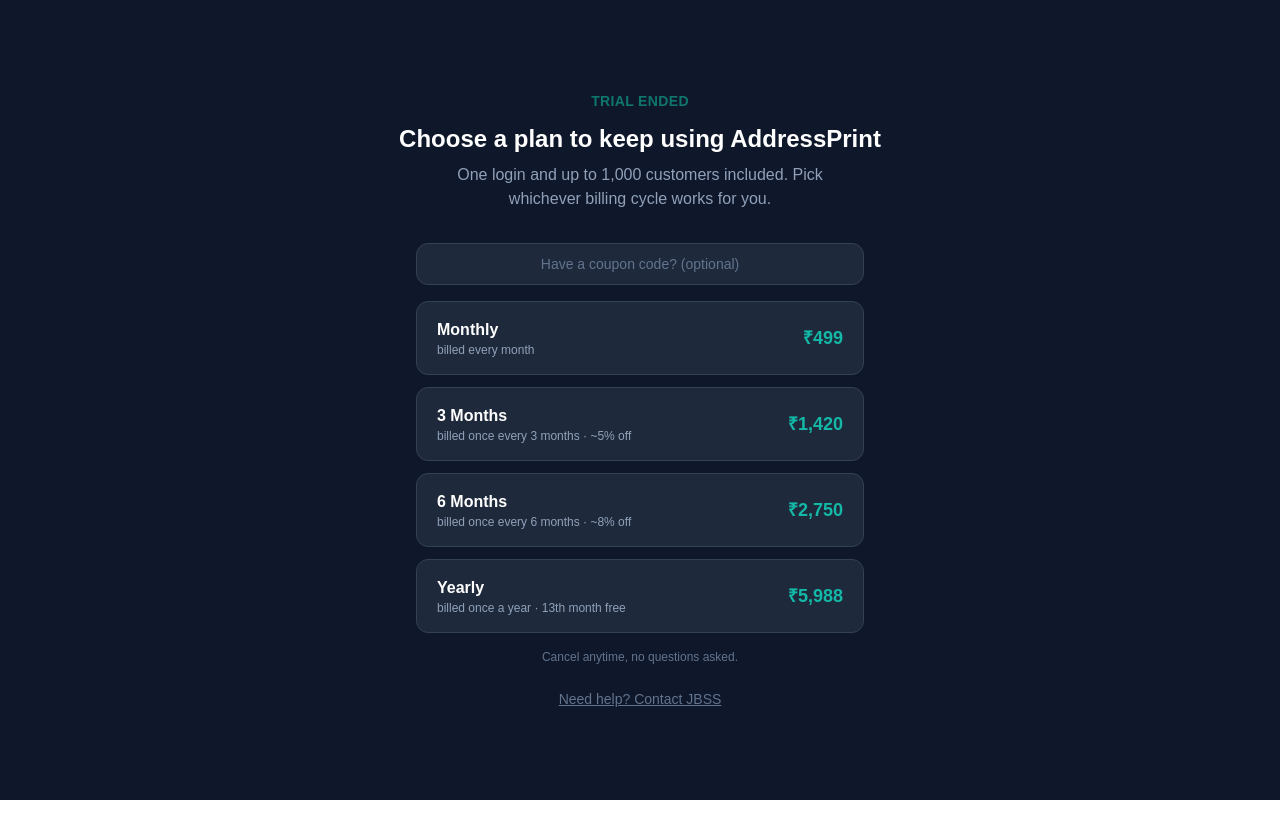
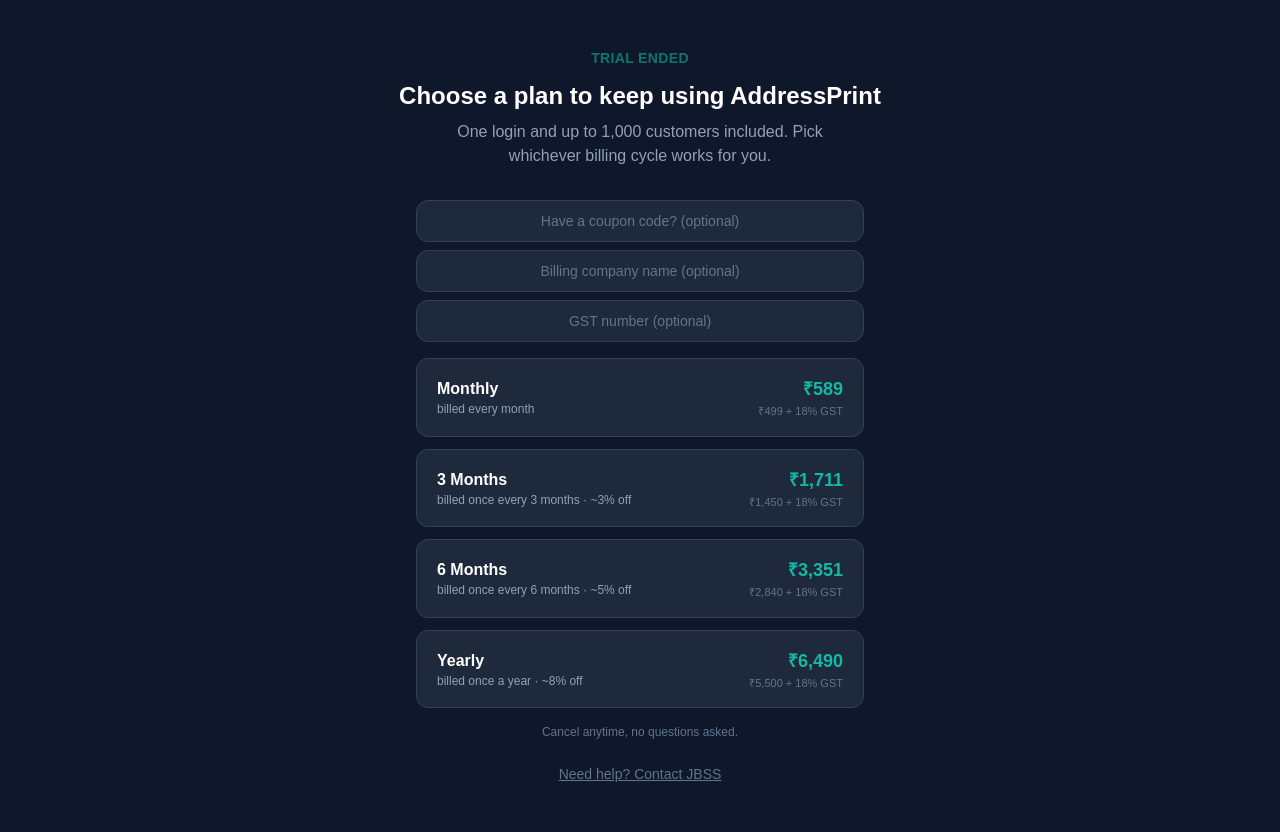
Before and after one commit to jbssindiaaddressprint-netizen/addressprint, a Next.js app: page /1/subscribe in a window 1280 px wide. Before the commit the page ends 800 px from the top, so only its background shows below. Built offline with nearby package versions, Linux system fonts and the light colour scheme; no server answers.

Commit message:
GST-inclusive pricing rebuild: new Razorpay plans, fixed discount ladder, GST/billing-name fields

```diff
--- a/app/[slug]/logins/actions.ts
+++ b/app/[slug]/logins/actions.ts
@@ -57,11 +57,15 @@
 type ExtraPlanKey = 'extra_monthly' | 'extra_3month' | 'extra_6month' | 'extra_yearly'
 
 // Same total_count pattern as the base plan: effectively "renews until cancelled."
+// These amounts already include 18% GST (created 24 Jun 2026, replacing the pre-GST
+// plans below — Razorpay plans are immutable, so old plans were retired, not edited).
+// Old (pre-GST, retired): extra_monthly plan_T4nKjaOIqh8Tql, extra_3month plan_T4nLa3ep5u4Eoc,
+// extra_6month plan_T4nLxZmhm0SbUp, extra_yearly plan_T4nMQOqdUoTpNC
 const EXTRA_PLAN_CONFIG: Record<ExtraPlanKey, { planId: string; totalCount: number }> = {
-  extra_monthly: { planId: 'plan_T4nKjaOIqh8Tql', totalCount: 360 },
-  extra_3month: { planId: 'plan_T4nLa3ep5u4Eoc', totalCount: 120 },
-  extra_6month: { planId: 'plan_T4nLxZmhm0SbUp', totalCount: 60 },
-  extra_yearly: { planId: 'plan_T4nMQOqdUoTpNC', totalCount: 30 },
+  extra_monthly: { planId: 'plan_T5UBYMZHSxUM7V', totalCount: 360 }, // ₹353 incl. GST
+  extra_3month: { planId: 'plan_T5UCB1vLQxZBaZ', totalCount: 120 }, // ₹1,027 incl. GST
+  extra_6month: { planId: 'plan_T5UIDfKaaqiAkK', totalCount: 60 }, // ₹2,006 incl. GST
+  extra_yearly: { planId: 'plan_T5UIuugX1UxDBg', totalCount: 30 }, // ₹3,894 incl. GST
 }
 
 export async function startExtraLoginSubscription(
--- a/app/[slug]/sections/LoginsSection.tsx
+++ b/app/[slug]/sections/LoginsSection.tsx
@@ -10,11 +10,11 @@
   onAdded: (login: TenantLogin) => void
 }
 
-const EXTRA_PLANS: { key: string; label: string; price: string; sub: string }[] = [
-  { key: 'extra_monthly', label: 'Monthly', price: '₹299', sub: 'billed every month' },
-  { key: 'extra_3month', label: '3 Months', price: '₹850', sub: 'billed once every 3 months' },
-  { key: 'extra_6month', label: '6 Months', price: '₹1,650', sub: 'billed once every 6 months' },
-  { key: 'extra_yearly', label: 'Yearly', price: '₹3,588', sub: 'billed once a year · 13th month free' },
+const EXTRA_PLANS: { key: string; label: string; base: string; total: string; sub: string }[] = [
+  { key: 'extra_monthly', label: 'Monthly', base: '₹299', total: '₹353', sub: 'billed every month' },
+  { key: 'extra_3month', label: '3 Months', base: '₹870', total: '₹1,027', sub: 'billed once every 3 months · ~3% off' },
+  { key: 'extra_6month', label: '6 Months', base: '₹1,700', total: '₹2,006', sub: 'billed once every 6 months · ~5% off' },
+  { key: 'extra_yearly', label: 'Yearly', base: '₹3,300', total: '₹3,894', sub: 'billed once a year · ~8% off' },
 ]
 
 const initialExtraState: ExtraLoginState = { status: 'idle' }
@@ -161,7 +161,10 @@
                     <span className="block text-sm font-semibold text-slate-800">{plan.label}</span>
                     <span className="block text-xs text-slate-500">{plan.sub}</span>
                   </span>
-                  <span className="text-base font-bold text-[#0F766E]">{plan.price}</span>
+                  <span className="text-right">
+                    <span className="block text-base font-bold text-[#0F766E]">{plan.total}</span>
+                    <span className="block text-[10px] text-slate-400">{plan.base} + 18% GST</span>
+                  </span>
                 </button>
               </form>
             ))}
--- a/app/[slug]/subscribe/SubscribeOptions.tsx
+++ b/app/[slug]/subscribe/SubscribeOptions.tsx
@@ -5,16 +5,18 @@
 
 const initialState: SubscribeState = { status: 'idle' }
 
-const PLANS: { key: string; label: string; price: string; sub: string }[] = [
-  { key: 'base_monthly', label: 'Monthly', price: '₹499', sub: 'billed every month' },
-  { key: 'base_3month', label: '3 Months', price: '₹1,420', sub: 'billed once every 3 months · ~5% off' },
-  { key: 'base_6month', label: '6 Months', price: '₹2,750', sub: 'billed once every 6 months · ~8% off' },
-  { key: 'base_yearly', label: 'Yearly', price: '₹5,988', sub: 'billed once a year · 13th month free' },
+const PLANS: { key: string; label: string; base: string; total: string; sub: string }[] = [
+  { key: 'base_monthly', label: 'Monthly', base: '₹499', total: '₹589', sub: 'billed every month' },
+  { key: 'base_3month', label: '3 Months', base: '₹1,450', total: '₹1,711', sub: 'billed once every 3 months · ~3% off' },
+  { key: 'base_6month', label: '6 Months', base: '₹2,840', total: '₹3,351', sub: 'billed once every 6 months · ~5% off' },
+  { key: 'base_yearly', label: 'Yearly', base: '₹5,500', total: '₹6,490', sub: 'billed once a year · ~8% off' },
 ]
 
 export default function SubscribeOptions({ slug }: { slug: string }) {
   const [state, formAction, pending] = useActionState(startSubscription, initialState)
   const [coupon, setCoupon] = useState('')
+  const [gstNumber, setGstNumber] = useState('')
+  const [billingCompanyName, setBillingCompanyName] = useState('')
 
   useEffect(() => {
     if (state.status === 'redirecting' && state.url) {
@@ -24,12 +26,28 @@
 
   return (
     <div className="mt-8 grid w-full max-w-md gap-3">
-      <div className="mb-1">
+      <div className="mb-1 space-y-2">
         <input
           type="text"
           value={coupon}
           onChange={(e) => setCoupon(e.target.value)}
           placeholder="Have a coupon code? (optional)"
+          disabled={pending}
+          className="w-full rounded-xl border border-[#334155] bg-[#1E293B] px-4 py-2.5 text-center text-sm text-white placeholder-slate-500 outline-none transition focus:ring-2 focus:ring-[#14B8A6] disabled:cursor-not-allowed disabled:opacity-50"
+        />
+        <input
+          type="text"
+          value={billingCompanyName}
+          onChange={(e) => setBillingCompanyName(e.target.value)}
+          placeholder="Billing company name (optional)"
+          disabled={pending}
+          className="w-full rounded-xl border border-[#334155] bg-[#1E293B] px-4 py-2.5 text-center text-sm text-white placeholder-slate-500 outline-none transition focus:ring-2 focus:ring-[#14B8A6] disabled:cursor-not-allowed disabled:opacity-50"
+        />
+        <input
+          type="text"
+          value={gstNumber}
+          onChange={(e) => setGstNumber(e.target.value)}
+          placeholder="GST number (optional)"
           disabled={pending}
           className="w-full rounded-xl border border-[#334155] bg-[#1E293B] px-4 py-2.5 text-center text-sm text-white placeholder-slate-500 outline-none transition focus:ring-2 focus:ring-[#14B8A6] disabled:cursor-not-allowed disabled:opacity-50"
         />
@@ -40,6 +58,8 @@
           <input type="hidden" name="slug" value={slug} />
           <input type="hidden" name="planKey" value={plan.key} />
           <input type="hidden" name="couponCode" value={coupon} />
+          <input type="hidden" name="gstNumber" value={gstNumber} />
+          <input type="hidden" name="billingCompanyName" value={billingCompanyName} />
           <button
             type="submit"
             disabled={pending}
@@ -49,7 +69,10 @@
               <span className="block font-semibold text-white">{plan.label}</span>
               <span className="block text-xs text-slate-400">{plan.sub}</span>
             </span>
-            <span className="text-lg font-bold text-[#14B8A6]">{plan.price}</span>
+            <span className="text-right">
+              <span className="block text-lg font-bold text-[#14B8A6]">{plan.total}</span>
+              <span className="block text-[11px] text-slate-500">{plan.base} + 18% GST</span>
+            </span>
           </button>
         </form>
       ))}
--- a/app/[slug]/subscribe/actions.ts
+++ b/app/[slug]/subscribe/actions.ts
@@ -12,11 +12,16 @@
 
 // total_count = number of billing cycles. Capped at the ~30-year max Razorpay allows,
 // which in practice means "renews automatically until cancelled."
+// These plan amounts already include 18% GST (created 24 Jun 2026, replacing the
+// pre-GST plans below — Razorpay plans are immutable, so old plans were never edited,
+// just retired in favour of these new ones).
+// Old (pre-GST, retired): base_monthly plan_T4nHHmca4SFj7Z, base_3month plan_T4nI3ge2xPuBrH,
+// base_6month plan_T4nImKxQwgqrud, base_yearly plan_T4nJMsz5cfB6VM
 const PLAN_CONFIG: Record<PlanKey, { planId: string; totalCount: number }> = {
-  base_monthly: { planId: 'plan_T4nHHmca4SFj7Z', totalCount: 360 }, // every 1 month x 30yrs
-  base_3month: { planId: 'plan_T4nI3ge2xPuBrH', totalCount: 120 }, // every 3 months x 30yrs
-  base_6month: { planId: 'plan_T4nImKxQwgqrud', totalCount: 60 }, // every 6 months x 30yrs
-  base_yearly: { planId: 'plan_T4nJMsz5cfB6VM', totalCount: 30 }, // every 1 year x 30yrs
+  base_monthly: { planId: 'plan_T5U3sa4t7avyg8', totalCount: 360 }, // every 1 month x 30yrs — ₹589 incl. GST
+  base_3month: { planId: 'plan_T5U7vVp8LTsiv6', totalCount: 120 }, // every 3 months x 30yrs — ₹1,711 incl. GST
+  base_6month: { planId: 'plan_T5UA9keqdFn9ND', totalCount: 60 }, // every 6 months x 30yrs — ₹3,351 incl. GST
+  base_yearly: { planId: 'plan_T5UAvgA0mKPS3D', totalCount: 30 }, // every 1 year x 30yrs — ₹6,490 incl. GST
 }
 
 export async function startSubscription(
@@ -30,6 +35,8 @@
   if (!slug || !config) return { status: 'error', error: 'Invalid plan selected.' }
 
   const couponCodeRaw = (formData.get('couponCode') as string | null)?.trim().toUpperCase()
+  const gstNumber = (formData.get('gstNumber') as string | null)?.trim() || null
+  const billingCompanyName = (formData.get('billingCompanyName') as string | null)?.trim() || null
   let offerId: string | undefined
   if (couponCodeRaw) {
     // Coupons now live in the coupon_codes table (Supabase) instead of being hardcoded
@@ -96,9 +103,15 @@
 
   // Record the subscription id right away so the webhook (built next) can find this
   // tenant when the payment completes. Status stays "trial" until that webhook confirms.
+  // GST/billing-name only get written if the tenant actually filled them in this time —
+  // leaving them blank on a later renewal shouldn't wipe out what was saved before.
   const { error: updateError } = await supabaseAdmin
     .from('tenants')
-    .update({ razorpay_subscription_id: data.id })
+    .update({
+      razorpay_subscription_id: data.id,
+      ...(gstNumber ? { gst_number: gstNumber } : {}),
+      ...(billingCompanyName ? { billing_company_name: billingCompanyName } : {}),
+    })
     .eq('id', tenant.id)
 
   if (updateError) {
```
